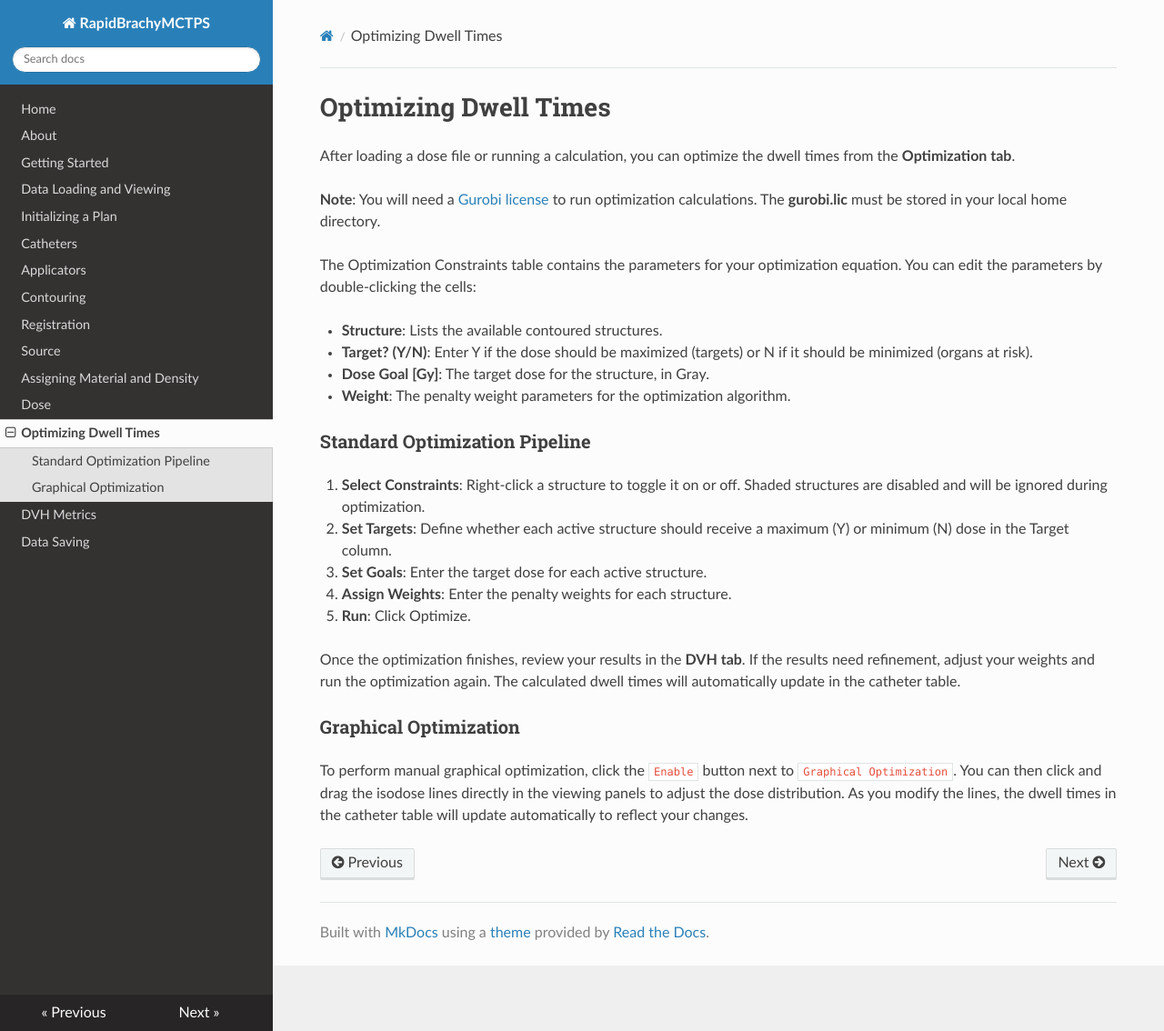
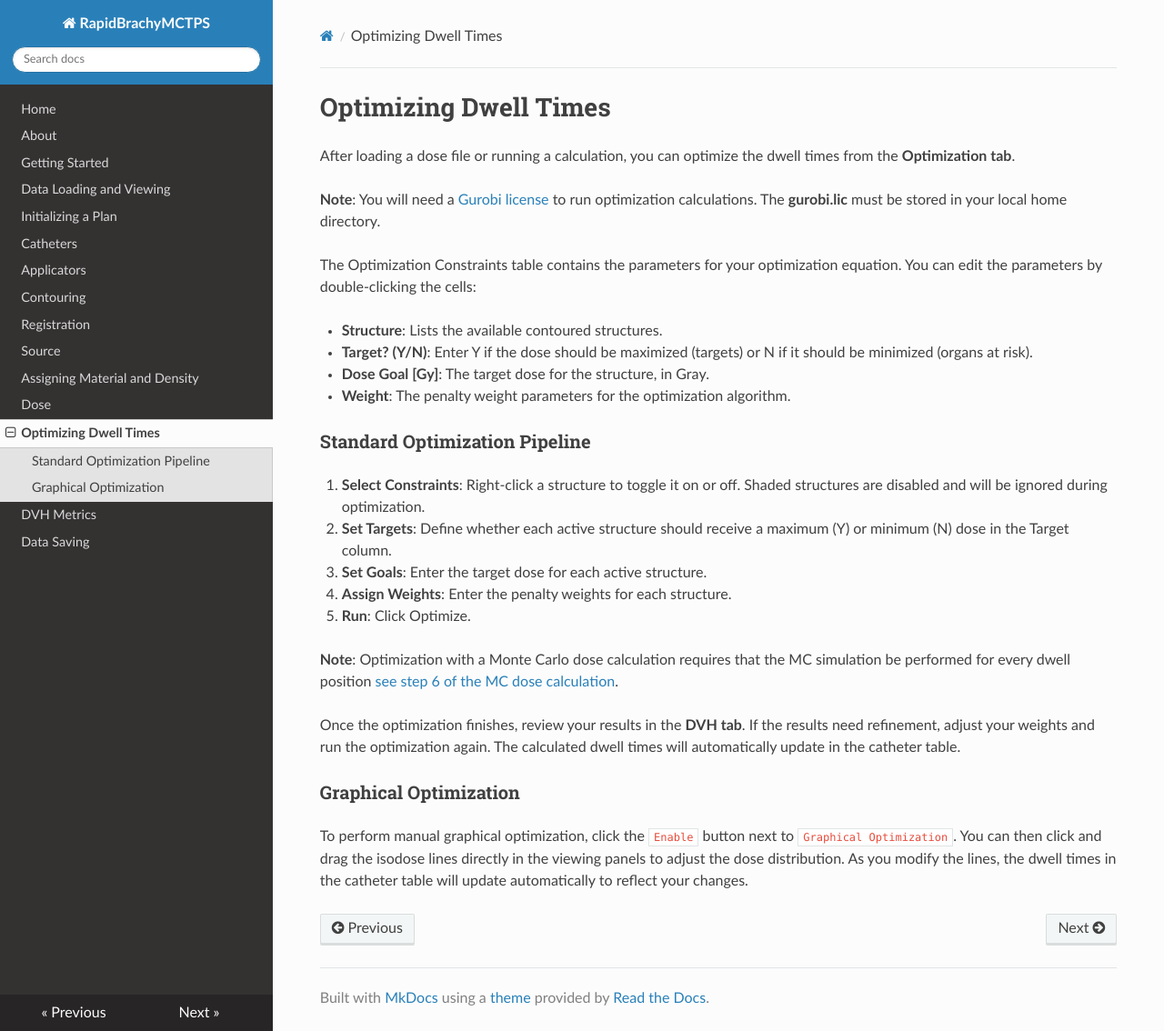
Before and after one commit to engerlab/RapidBrachyMCTPS_Documentation, an MkDocs documentation site: the page built from docs/optimization.md, in a window 1280 px wide and 1134 px high. Shown: the whole window at 91% size. Built offline with MkDocs 1.6.1, drawn with Linux system fonts in a browser that asks for light colours; nearby versions of some CDN libraries.

Commit message:
Optimization for MC updated

```diff
--- a/docs/optimization.md
+++ b/docs/optimization.md
@@ -19,6 +19,8 @@ The Optimization Constraints table contains the parameters for your optimization
 4. **Assign Weights**: Enter the penalty weights for each structure.
 5. **Run**: Click Optimize.
 
+**Note**: Optimization with a Monte Carlo dose calculation requires that the MC simulation be performed for every dwell position [see step 6 of the MC dose calculation](dose.md#dose).
+
 Once the optimization finishes, review your results in the **DVH tab**. If the results need refinement, adjust your weights and run the optimization again. The calculated dwell times will automatically update in the catheter table.
 
 ### Graphical Optimization
```
Also changed, not shown: site/about/index.html, site/index.html.
